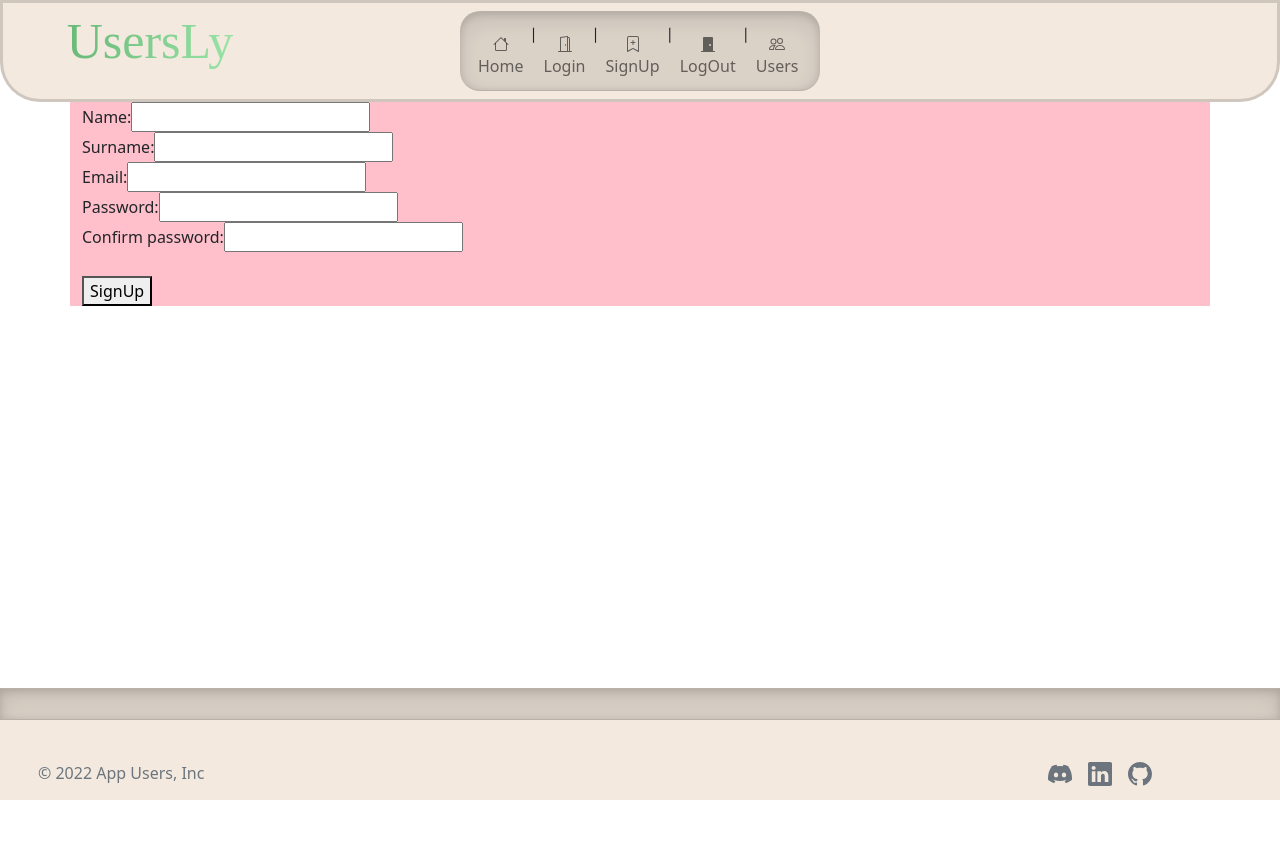
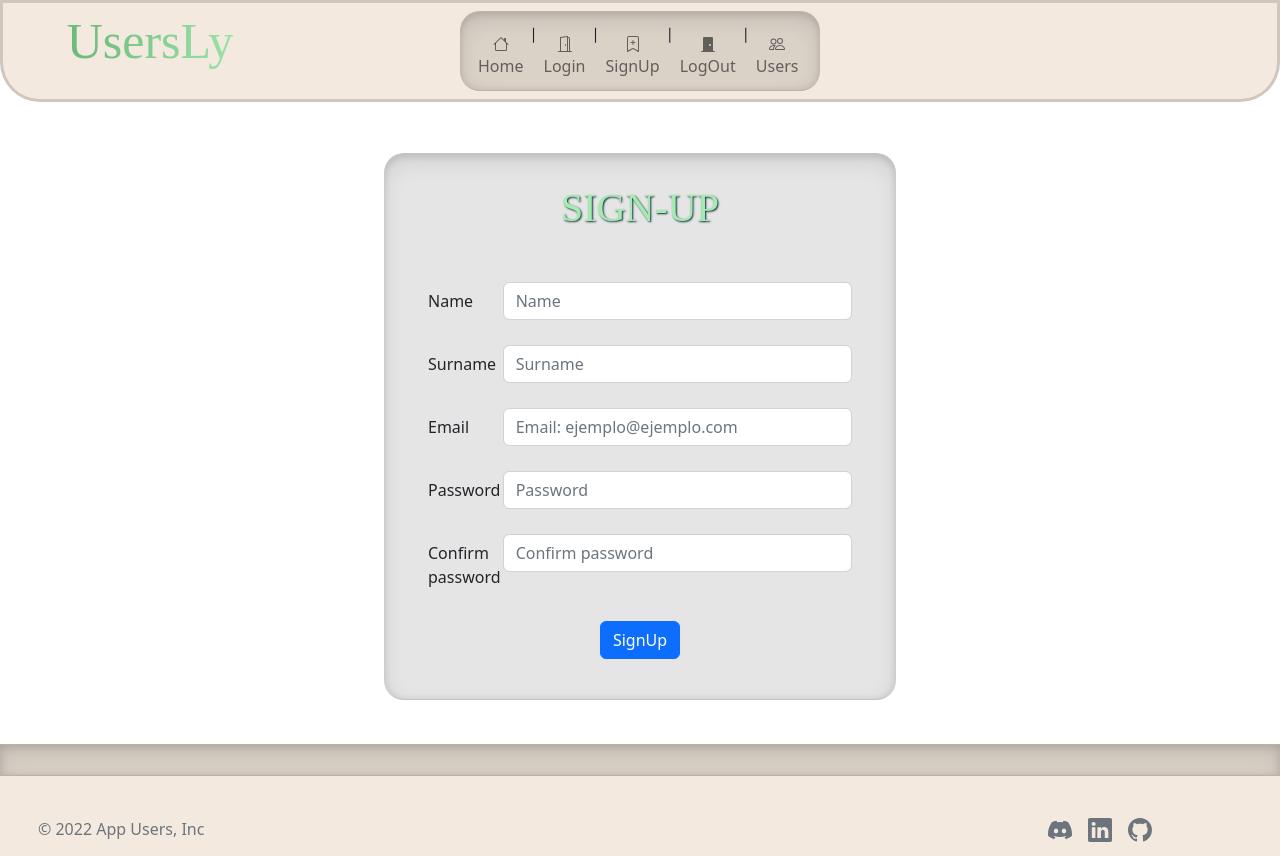
Before and after one commit to AdrianMzn/pruebaTecnicaFrontEnd, an Angular app in the folder appUsers/: page /signup in a window 1280 px wide. Before the commit the page ends 800 px from the top, so only its background shows below. Built offline with nearby package versions, Linux system fonts and the light colour scheme.

Commit message:
estilos signup ok

```diff
--- a/appUsers/src/app/components/login-page/login-page.component.css
+++ b/appUsers/src/app/components/login-page/login-page.component.css
@@ -35,4 +35,5 @@
 .fieldForm{
     margin-left: 20px;
     margin-right: 20px;
+    margin-bottom: 25px;
 }
--- a/appUsers/src/app/components/login-page/login-page.component.html
+++ b/appUsers/src/app/components/login-page/login-page.component.html
@@ -3,11 +3,12 @@
         <div class="divTituloLogin center">
             <h2 class="tituloLogin">LOG-IN</h2>
         </div>
+
         <form [formGroup]="loginForm">
             <div class="form-group row fieldForm">
                 <label for="email" class="col-sm-2 col-form-label">Email</label>
                 <div class="col-sm-10">
-                    <input type="email" formControlName="email" placeholder="Email: ejemplo@ejemplo.com" id="email" (focus)="emailErrors=true;" class="form-control"/> <br/>
+                    <input type="email" formControlName="email" placeholder="Email: ejemplo@ejemplo.com" id="email" (focus)="emailErrors=true;" class="form-control"/>
                     <div *ngIf="emailErrors">
                         <div *ngIf="email?.errors?.['required']" [ngStyle]="{color: 'red'}"> Email obligatorio</div>
                         <div *ngIf="email?.errors?.['pattern']" [ngStyle]="{color: 'red'}"> Email debe contener el caracter '@' y un dominio<br></div>
@@ -19,13 +20,12 @@
             <div class="form-group row fieldForm">
                 <label for="password" class="col-sm-2 col-form-label">Password</label>
                 <div class="col-sm-10">
-                    <input type="password" formControlName="password" placeholder="Password" id="password" (focus)="passwordErrors=true;" class="form-control"/> <br/>
+                    <input type="password" formControlName="password" placeholder="Password" id="password" (focus)="passwordErrors=true;" class="form-control"/>
                     <div *ngIf="passwordErrors">
                         <div *ngIf="password?.errors?.['required']" [ngStyle]="{color: 'red'}"> Contraseña obligatoria</div>
                     </div>
                 </div>
             </div>
-
 
             <div class="form-group botonLogin">
                 <div class="col-sm-12">
--- a/appUsers/src/app/components/signup-page/signup-page.component.css
+++ b/appUsers/src/app/components/signup-page/signup-page.component.css
@@ -0,0 +1,39 @@
+.divSignup{
+    margin-top: 4%;
+    width: 40%;
+    background-color: rgba(0, 0, 0, .1);
+    border: solid rgba(0, 0, 0, .15);
+    border-width: 1px 0;
+    border-radius: 20px;
+    box-shadow: inset 0 0.5em 1.5em rgb(0 0 0 / 10%), inset 0 0.125em 0.5em rgb(0 0 0 / 15%);
+}
+
+.botonSignup{
+    justify-content: center;
+    text-align: center;
+    margin-top: 20px;
+    margin-bottom: 40px;
+}
+
+.divTituloSignup{
+    text-align: center;
+    margin-top: 30px;
+    margin-bottom: 40px;
+}
+
+.tituloSignup{
+    color: #a3ebb0;
+    font-family: 'Rouge Script', cursive;
+    font-size: 40px;
+    font-weight: normal;
+    line-height: 48px;
+    margin: 0 0 50px;
+    text-align: center;
+    text-shadow: 1px 1px 2px #082b34;
+}
+
+.fieldForm{
+    margin-left: 20px;
+    margin-right: 20px;
+    margin-bottom: 25px;
+}
--- a/appUsers/src/app/components/signup-page/signup-page.component.html
+++ b/appUsers/src/app/components/signup-page/signup-page.component.html
@@ -1,45 +1,70 @@
-<div class="container" [ngStyle]="{backgroundColor: 'pink'}">
+<div class="container divSignup">
+
+    <div class="divTituloSignup center">
+        <h2 class="tituloSignup">SIGN-UP</h2>
+    </div>
 
     <form [formGroup]="signupForm">
-
-        <label for="name">Name:</label>
-        <input type="name" formControlName="name" id="name" (focus)="nameErrors=true;"/> <br/>
+        <div class="form-group row fieldForm">
+            <label for="name" class="col-sm-2 col-form-label">Name</label>
+            <div class="col-sm-10">
+                <input type="name" formControlName="name" placeholder="Name" id="email" (focus)="nameErrors=true;" class="form-control"/>
                 <div *ngIf="nameErrors">
                     <div *ngIf="name?.errors?.['required']" [ngStyle]="{color: 'red'}"> Name obligatorio</div>
-            <br>
+                </div>
+            </div>
         </div>
 
-        <label for="surname">Surname:</label>
-        <input type="surname" formControlName="surname" id="surname" (focus)="surnameErrors=true;"/> <br/>
+        <div class="form-group row fieldForm">
+            <label for="surname" class="col-sm-2 col-form-label">Surname</label>
+            <div class="col-sm-10">
+                <input type="surname" formControlName="surname" placeholder="Surname" id="surname" (focus)="surnameErrors=true;" class="form-control"/>
                 <div *ngIf="surnameErrors">
                     <div *ngIf="surname?.errors?.['required']" [ngStyle]="{color: 'red'}"> Surname obligatorio</div>
-            <br>
+                </div>
+            </div>
         </div>
 
-        <label for="email">Email:</label>
-        <input type="email" formControlName="email" id="email" (focus)="emailErrors=true;"/> <br/>
+        <div class="form-group row fieldForm">
+            <label for="email" class="col-sm-2 col-form-label">Email</label>
+            <div class="col-sm-10">
+                <input type="email" formControlName="email" placeholder="Email: ejemplo@ejemplo.com" id="email" (focus)="emailErrors=true;" class="form-control"/>
                 <div *ngIf="emailErrors">
                     <div *ngIf="email?.errors?.['required']" [ngStyle]="{color: 'red'}"> Email obligatorio</div>
-            <div *ngIf="email?.errors?.['pattern']" [ngStyle]="{color: 'red'}"> Email debe contener el caracter '@' y un dominio</div>
-            <br>
+                    <div *ngIf="email?.errors?.['pattern']" [ngStyle]="{color: 'red'}"> Email debe contener el caracter '@' y un dominio<br></div>
+
+                </div>
+            </div>
         </div>
 
-        <label for="password">Password:</label>
-        <input type="password" formControlName="password" id="password" (focus)="passwordErrors=true;"  /> <br/>
+        <div class="form-group row fieldForm">
+            <label for="password" class="col-sm-2 col-form-label">Password</label>
+            <div class="col-sm-10">
+                <input type="password" formControlName="password" placeholder="Password" id="password" (focus)="passwordErrors=true;" class="form-control"/>
                 <div *ngIf="passwordErrors">
                     <div *ngIf="password?.errors?.['required']" [ngStyle]="{color: 'red'}"> Contraseña obligatoria</div>
-            <br>
+                </div>
+            </div>
         </div>
 
-        <label for="passwordConfirm">Confirm password:</label>
-        <input type="password" formControlName="passwordConfirm" id="passwordConfirm"   /> <br/>
+        <div class="form-group row fieldForm">
+            <label for="passwordConfirm" class="col-sm-2 col-form-label">Confirm password</label>
+            <div class="col-sm-10">
+                <input type="passwordConfirm" formControlName="passwordConfirm" placeholder="Confirm password" id="passwordConfirm" (focus)="passwordConfirmErrors=true;" class="form-control"/>
                 <div *ngIf="passwordMatchError" [ngStyle]="{color: 'red'}">
                     Password does not match
                 </div>
-        <br>
+            </div>
+        </div>
 
 
-        <button (click)="signup();">SignUp</button>
+        <div class="form-group botonSignup">
+            <div class="col-sm-12">
+                <button type="submit" class="btn btn-primary" (click)="signup();">SignUp</button>
+            </div>
+        </div>
+
     </form>
 
+
 </div>
```
Lines whose indentation alone changed are shown as unchanged.
